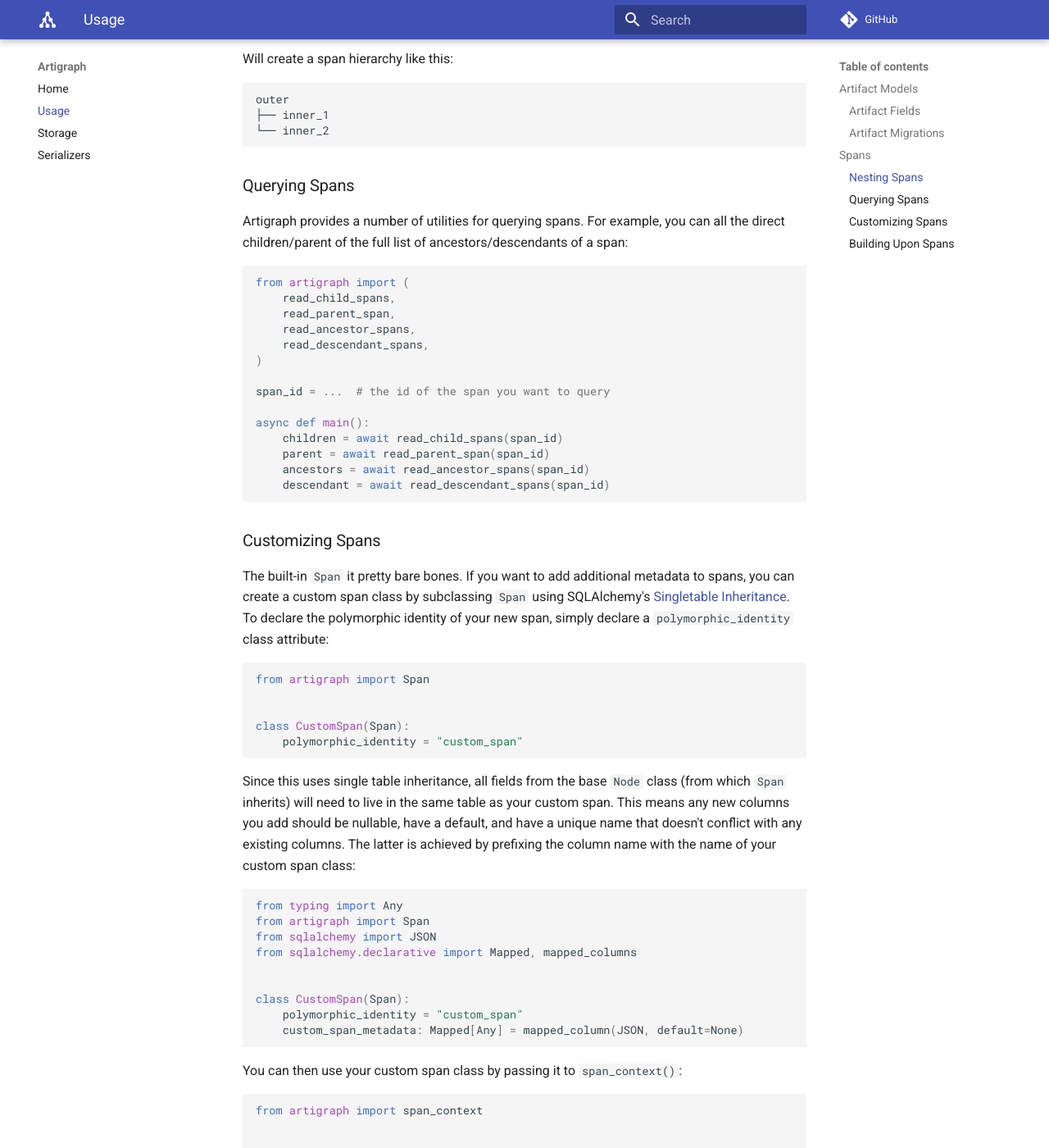
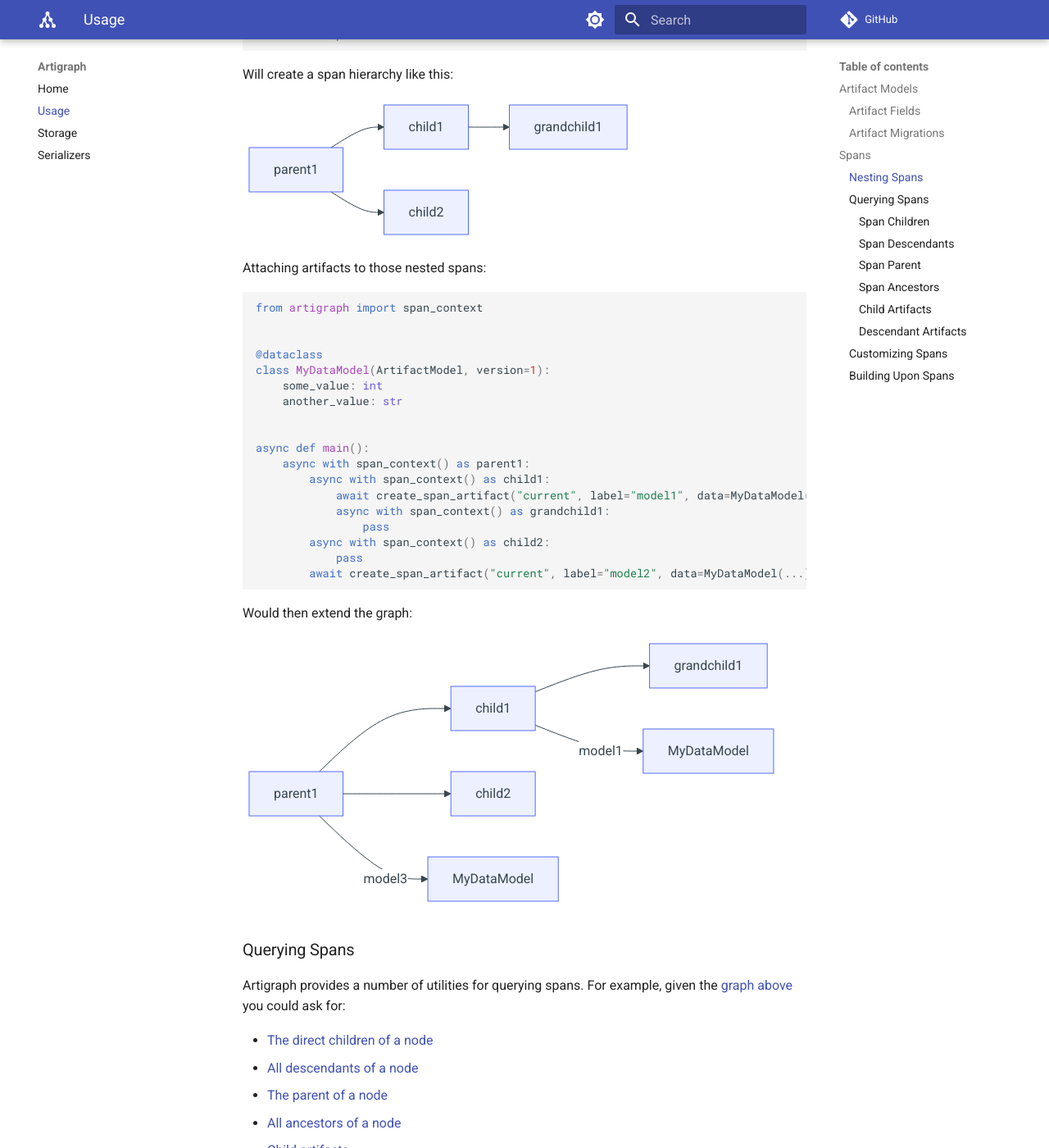
Before and after one commit to rmorshea/artigraph, an MkDocs documentation site: the page built from docs/usage.md, in a window 1280 px wide and 1400 px high, scrolled down 3490 px. Shown: the whole window at 82% size. Built offline with MkDocs 1.6.1 and Material for MkDocs 9.7.7, drawn with Linux system fonts in a browser that asks for light colours; comment, search, counter and statistics services are not loaded; some of the changed text lies outside the part shown.

Commit message:
more docs

````diff
--- a/docs/usage.md
+++ b/docs/usage.md
@@ -166,41 +166,194 @@ from artigraph import span_context
 
 
 async def main():
-    async with span_context() as outer:
-        async with span_context() as inner_1:
-            ...
-        async with span_context() as inner_2:
-            ...
+    async with span_context() as parent1:
+        async with span_context() as child1:
+            async with span_context() as grandchild1:
+                pass
+        async with span_context() as child2:
+            pass
 ```
 
 Will create a span hierarchy like this:
 
+```mermaid
+graph LR
+    parent1 --> child1
+    parent1 --> child2
+    child1 --> grandchild1
 ```
-outer
-├── inner_1
-└── inner_2
+
+Attaching artifacts to those nested spans:
+
+```python
+from artigraph import span_context
+
+
+@dataclass
+class MyDataModel(ArtifactModel, version=1):
+    some_value: int
+    another_value: str
+
+
+async def main():
+    async with span_context() as parent1:
+        async with span_context() as child1:
+            await create_span_artifact("current", label="model1", data=MyDataModel(...))
+            async with span_context() as grandchild1:
+                pass
+        async with span_context() as child2:
+            pass
+        await create_span_artifact("current", label="model2", data=MyDataModel(...))
+```
+
+Would then extend the graph:
+
+<div id="span-graph"></div>
+
+```mermaid
+graph LR
+    parent1 --> child1
+    parent1 --> child2
+    child1 --> grandchild1
+    child1 --> |model1| model1[MyDataModel]
+    parent1 --> |model3| model3[MyDataModel]
 ```
 
 ### Querying Spans
 
-Artigraph provides a number of utilities for querying spans. For example, you can all
-the direct children/parent of the full list of ancestors/descendants of a span:
+Artigraph provides a number of utilities for querying spans. For example, given the
+[graph above](#span-graph) you could ask for:
+
+-   [The direct children of a node](#span-children)
+-   [All descendants of a node](#span-descendants)
+-   [The parent of a node](#span-parent)
+-   [All ancestors of a node](#span-ancestors)
+-   [Child artifacts](#child-artifacts)
+-   [Descendant artifacts](#descendant-artifacts)
+
+#### Span Children
 
 ```python
-from artigraph import (
-    read_child_spans,
-    read_parent_span,
-    read_ancestor_spans,
-    read_descendant_spans,
-)
+async def main():
+    ...
+    parent1_children = await read_child_spans(parent1)
+```
 
-span_id = ...  # the id of the span you want to query
+`parent1_children`` would be the highlighted nodes:
 
+```mermaid
+graph LR
+    style child1 stroke:red,stroke-width:2px
+    style child2 stroke:red,stroke-width:2px
+    parent1 --> child1
+    parent1 --> child2
+    child1 --> grandchild1
+    child1 --> |model1| model1[MyDataModel]
+    parent1 --> |model3| model3[MyDataModel]
+```
+
+#### Span Descendants
+
+```python
 async def main():
-    children = await read_child_spans(span_id)
-    parent = await read_parent_span(span_id)
-    ancestors = await read_ancestor_spans(span_id)
-    descendant = await read_descendant_spans(span_id)
+    ...
+    parent1_descendants = await read_descendant_spans(parent1)
+```
+
+`parent1_descendants` would be the highlighted nodes:
+
+```mermaid
+graph LR
+    style child1 stroke:red,stroke-width:2px
+    style child2 stroke:red,stroke-width:2px
+    style grandchild1 stroke:red,stroke-width:2px
+    parent1 --> child1
+    parent1 --> child2
+    child1 --> grandchild1
+    child1 --> |model1| model1[MyDataModel]
+    parent1 --> |model3| model3[MyDataModel]
+```
+
+#### Span Parent
+
+```python
+async def main():
+    ...
+    child1_parent = await read_parent_span(child1)
+```
+
+`child1_parent` would be the highlighted node:
+
+```mermaid
+graph LR
+    style parent1 stroke:red,stroke-width:2px
+    parent1 --> child1
+    parent1 --> child2
+    child1 --> grandchild1
+    child1 --> |model1| model1[MyDataModel]
+    parent1 --> |model3| model3[MyDataModel]
+```
+
+#### Span Ancestors
+
+```python
+async def main():
+    ...
+    grandchild1_ancestors = await read_ancestor_spans(grandchild1)
+```
+
+`grandchild1_ancestors` would be the highlighted nodes:
+
+```mermaid
+graph LR
+    style parent1 stroke:red,stroke-width:2px
+    style child1 stroke:red,stroke-width:2px
+    parent1 --> child1
+    parent1 --> child2
+    child1 --> grandchild1
+    child1 --> |model1| model1[MyDataModel]
+    parent1 --> |model3| model3[MyDataModel]
+```
+
+#### Child Artifacts
+
+```python
+async def main():
+    ...
+    parent1_child_artifacts = await read_child_artifacts(parent1)
+```
+
+`parent1_child_artifacts` would be the highlighted nodes:
+
+```mermaid
+graph LR
+    parent1 --> child1
+    parent1 --> child2
+    child1 --> grandchild1
+    child1 --> |model1| model1[MyDataModel]
+    parent1 --> |model3| model3[MyDataModel]
+    style model3 stroke:red,stroke-width:2px
+```
+
+#### Descendant Artifacts
+
+```python
+async def main():
+    ...
+    parent1_descendant_artifacts = await read_descendant_artifacts(parent1)
+```
+
+`parent1_descendant_artifacts` would be the highlighted nodes:
+
+```mermaid
+graph LR
+    parent1 --> child1
+    parent1 --> child2
+    child1 --> grandchild1
+    child1 --> |model1| model1[MyDataModel]
+    parent1 --> |model3| model3[MyDataModel]
+    style model1 stroke:red,stroke-width:2px
+    style model3 stroke:red,stroke-width:2px
 ```
 
 ### Customizing Spans
--- a/mkdocs.yml
+++ b/mkdocs.yml
@@ -14,6 +14,15 @@ theme:
     name: material
     icon:
         logo: material/graph
+    palette:
+        - scheme: default
+          toggle:
+              icon: material/brightness-7
+              name: Switch to dark mode
+        - scheme: slate
+          toggle:
+              icon: material/brightness-4
+              name: Switch to light mode
 
 # Extensions
 markdown_extensions:
@@ -29,6 +38,10 @@ markdown_extensions:
     - pymdownx.inlinehilite
     - pymdownx.snippets
     - pymdownx.superfences
-
+    - pymdownx.superfences:
+          custom_fences:
+              - name: mermaid
+                class: mermaid
+                format: !!python/name:pymdownx.superfences.fence_code_format
 plugins:
     - search
````
